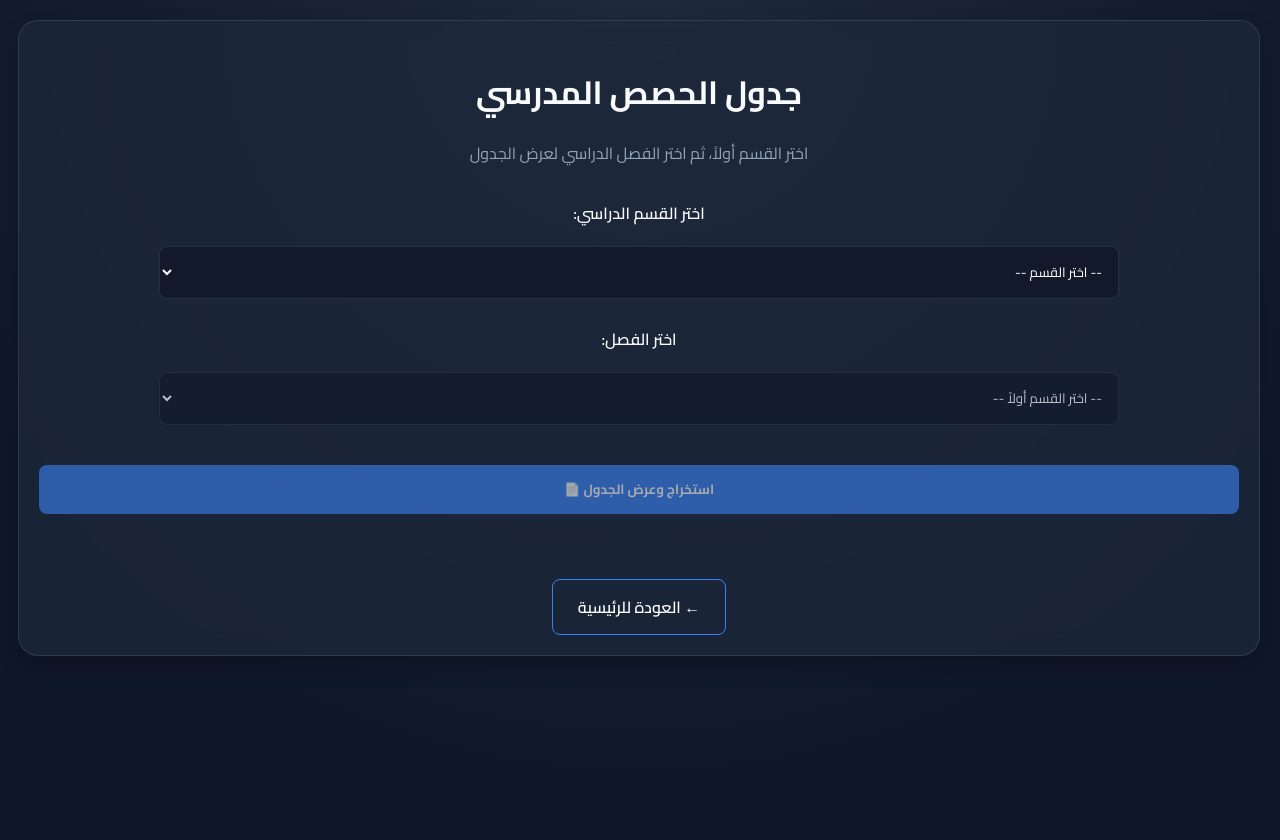
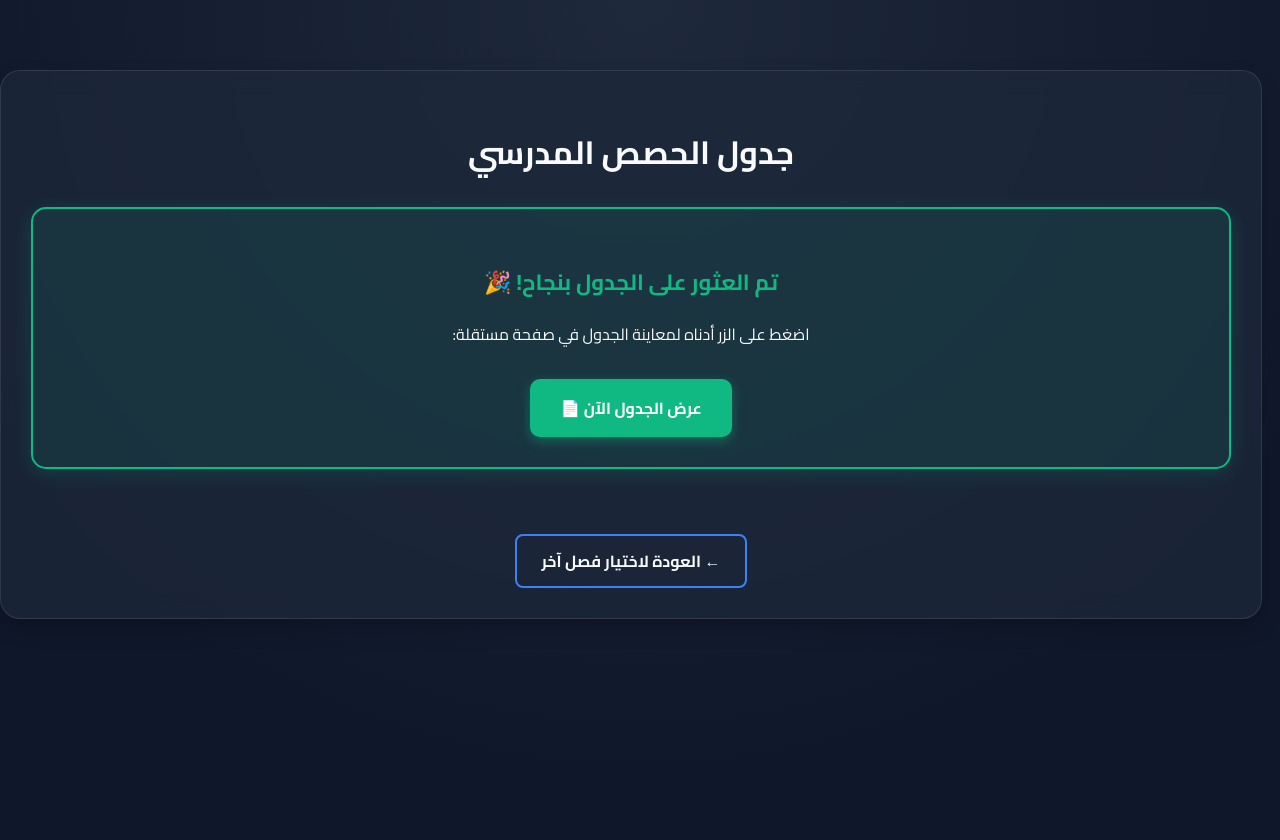
Before and after one commit to CairoSchool/Cairo.School.Platform-Alwakrah, a Flask app: template templates/display_schedule.html in a window 1280 px wide. Run offline with Flask 3, Linux system fonts and the light colour scheme; the template is opened without the code that fills it: most values are stand-ins (such as "Sample title", 1, 10 or a date in 2020).

Commit message:
Add files via upload

```diff
--- a/templates/display_schedule.html
+++ b/templates/display_schedule.html
@@ -3,96 +3,37 @@
 <head>
     <meta charset="UTF-8">
     <meta name="viewport" content="width=device-width, initial-scale=1.0">
-    <title>جدول الحصص - روضة ومدرسة القاهرة الإبتدائية الإعدادية</title>
+    <title>عرض جدول الحصص</title>
     <link rel="stylesheet" href="{{ url_for('static', filename='style.css') }}">
-    <link href="https://unpkg.com/aos@2.3.1/dist/aos.css" rel="stylesheet">
 </head>
 <body>
+    <div class="container" style="text-align: center; max-width: 600px; margin: 50px auto; padding: 30px;">
+        <h1 style="margin-bottom: 25px; color: var(--text-main);">جدول الحصص المدرسي</h1>
 
-    <div class="container" data-aos="fade-up">
-        <h1 style="margin-bottom: 10px;">جدول الحصص المدرسي</h1>
-        <p style="color: var(--text-muted); margin-bottom: 30px;">اختر القسم أولاً، ثم اختر الفصل الدراسي لعرض الجدول</p>
+        {% if pdf_file_id %}
+            <!-- مربع النجاح المضيء (نفس ستايل الشهادات تماماً) -->
+            <div style="background: rgba(16, 185, 129, 0.1); border: 2px solid #10b981; padding: 30px; border-radius: 15px; margin-bottom: 25px; box-shadow: 0 4px 20px rgba(16, 185, 129, 0.2);">
+                <h3 style="color: #10b981; margin-bottom: 10px; font-size: 22px;">تم العثور على الجدول بنجاح! 🎉</h3>
+                <p style="color: var(--text-main); margin-bottom: 20px; font-size: 16px;">اضغط على الزر أدناه لمعاينة الجدول في صفحة مستقلة:</p>
 
-        <form action="/display_schedule" method="POST" style="margin-bottom: 25px;">
-            <!-- اختيار القسم (عربي أو لغات) -->
-            <div style="margin-bottom: 15px;">
-                <label style="display: block; margin-bottom: 8px; font-weight: 600; color: var(--text-main);">اختر القسم الدراسي:</label>
-                <select id="sectionSelect" name="section" onchange="updateClasses()" required>
-                    <option value="" disabled selected>-- اختر القسم --</option>
-                    <option value="arabic">قسم العربي</option>
-                    <option value="languages">قسم اللغات</option>
-                </select>
+                <!-- زر العرض الأخضر المضيء الذي يفتح في تبويب جديد -->
+                <a href="{{ url_for('serve_drive_file', file_id=pdf_file_id) }}" target="_blank" class="btn" style="background: #10b981; color: #fff; padding: 14px 30px; text-decoration: none; border-radius: 10px; display: inline-block; font-weight: bold; font-size: 16px; transition: 0.3s; box-shadow: 0 4px 12px rgba(16, 185, 129, 0.4);">
+                    عرض الجدول الآن 📄
+                </a>
             </div>
+        {% else %}
+            <!-- مربع الخطأ لو الجدول مش موجود -->
+            <div style="background: rgba(239, 68, 68, 0.1); border: 2px solid #ef4444; padding: 30px; border-radius: 15px; margin-bottom: 25px; box-shadow: 0 4px 20px rgba(239, 68, 68, 0.2);">
+                <h3 style="color: #ef4444; margin-bottom: 10px; font-size: 22px;">عذراً! الجدول غير متاح حاليآ ⚠️</h3>
+                <p style="color: var(--text-main); margin: 0; font-size: 16px;">{{ error_message }}</p>
+            </div>
+        {% endif %}
 
-            <!-- اختيار الفصل (يتغير حسب القسم المختار) -->
-            <div style="margin-bottom: 20px;">
-                <label style="display: block; margin-bottom: 8px; font-weight: 600; color: var(--text-main);">اختر الفصل:</label>
-                <select id="classSelect" name="grade" onchange="enableSubmit()" disabled required>
-                    <option value="" disabled selected>-- اختر القسم أولاً --</option>
-                </select>
-            </div>
-
-            <button type="submit" id="submitBtn" class="btn" style="background: var(--accent-color); color: #fff; width: 100%; border: none; padding: 12px; border-radius: 8px; font-weight: bold; cursor: pointer; transition: 0.3s; opacity: 0.6;" disabled>استخراج وعرض الجدول 📄</button>
-        </form>
-
+        <!-- زر العودة -->
         <br>
-        <a href="/" class="btn" style="background: transparent; border: 1px solid var(--accent-color);">← العودة للرئيسية</a>
+        <a href="/schedule_select" class="btn" style="background: transparent; border: 2px solid var(--accent-color); color: var(--text-main); padding: 10px 25px; border-radius: 8px; text-decoration: none; font-weight: bold; display: inline-block;">
+            ← العودة لاختيار فصل آخر
+        </a>
     </div>
-
-    <script>
-        // القسم العربي: (1-ا، 1-ب، 1-ج، 1-د ... إلى 9-د) بدون همزات
-        const arabicSuffixes = ["ا", "ب", "ج", "د"];
-        const arabicClasses = [];
-        for (let i = 1; i <= 9; i++) {
-            arabicSuffixes.forEach(suf => {
-                arabicClasses.push(`${i}-${suf}`);
-            });
-        }
-
-        // قسم اللغات: (1-A, 1-B, 1-C, 1-D ... إلى 9-D)
-        const langSuffixes = ["A", "B", "C", "D"];
-        const langClasses = [];
-        for (let i = 1; i <= 9; i++) {
-            langSuffixes.forEach(suf => {
-                langClasses.push(`${i}-${suf}`);
-            });
-        }
-
-        function updateClasses() {
-            const section = document.getElementById("sectionSelect").value;
-            const classSelect = document.getElementById("classSelect");
-
-            classSelect.disabled = false;
-            classSelect.innerHTML = '<option value="" disabled selected>-- اختر الفصل --</option>';
-
-            let optionsList = [];
-            if (section === "arabic") {
-                optionsList = arabicClasses;
-            } else if (section === "languages") {
-                optionsList = langClasses;
-            }
-
-            optionsList.forEach(cls => {
-                let opt = document.createElement("option");
-                opt.value = cls;
-                opt.textContent = cls;
-                classSelect.appendChild(opt);
-            });
-
-            document.getElementById("submitBtn").disabled = true;
-            document.getElementById("submitBtn").style.opacity = "0.6";
-        }
-
-        function enableSubmit() {
-            const cls = document.getElementById("classSelect").value;
-            const submitBtn = document.getElementById("submitBtn");
-            if (cls) {
-                submitBtn.disabled = false;
-                submitBtn.style.opacity = "1";
-            }
-        }
-    </script>
-    <script src="https://unpkg.com/aos@2.3.1/dist/aos.js"></script>
-    <script>AOS.init({ duration: 800, once: true });</script>
 </body>
 </html>
```
